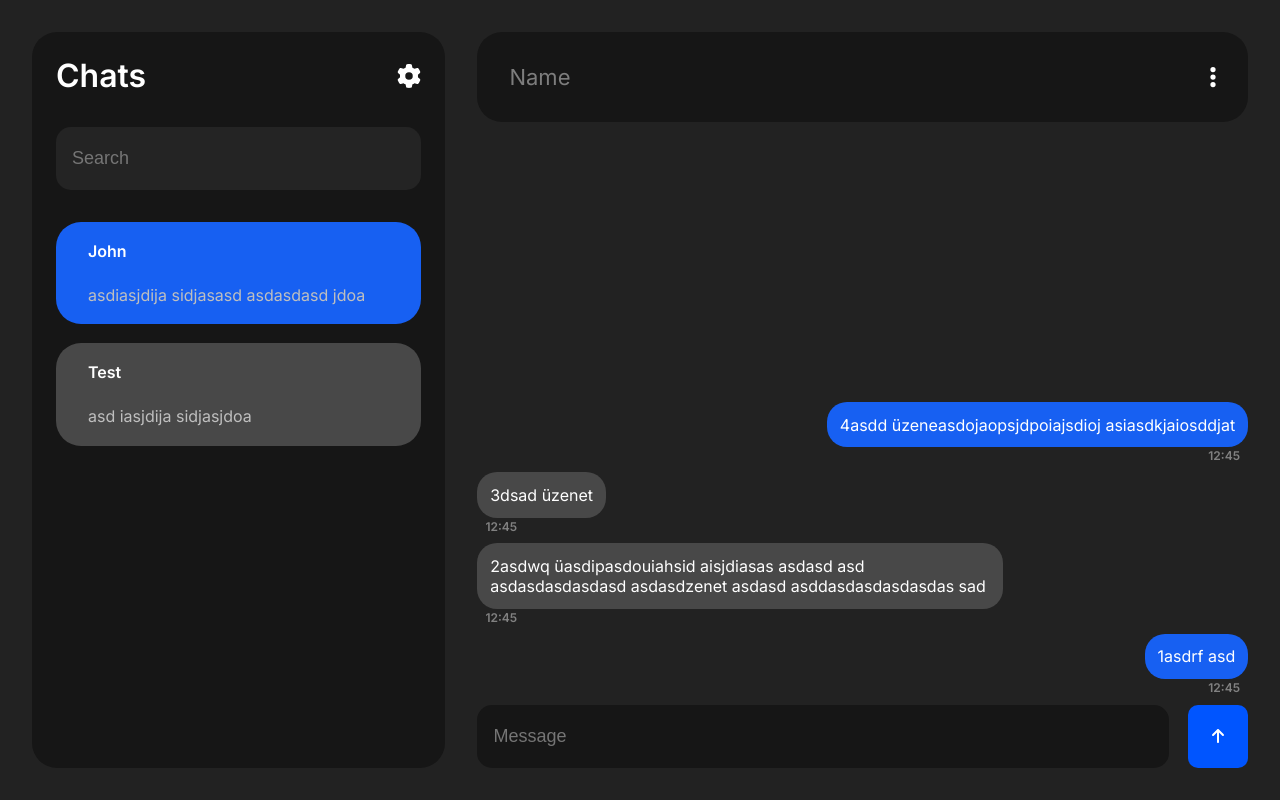
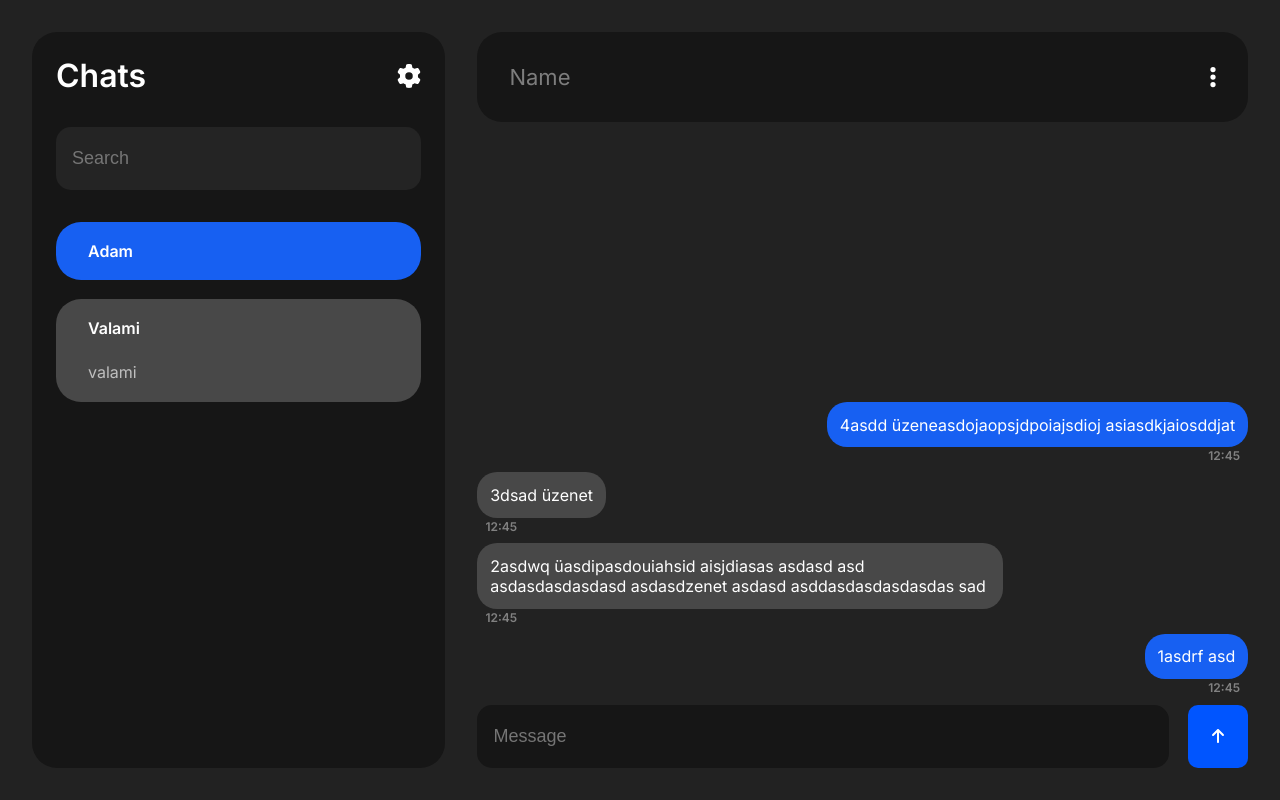
Before and after one commit to eperdavid/react-real-time-chat, a React (Create React App) app in the folder client/: page / in a window 1280 px wide. Built offline with nearby package versions, Linux system fonts and the light colour scheme.

Commit message:
search/selectUser

```diff
--- a/client/src/components/button/button.js
+++ b/client/src/components/button/button.js
@@ -1,7 +1,7 @@
 import styles from './button.module.css';
 
 const Button = (props) => (
-    <button className={styles.button}>{props.children}</button>
+    <button className={styles.button} onClick={props.clicked}>{props.children}</button>
 )
 
 export default Button;
--- a/client/src/components/card/card.js
+++ b/client/src/components/card/card.js
@@ -10,7 +10,7 @@ const Card = (props) => {
     }
 
     return(
-        <div className={classes}>
+        <div className={classes} style={{gap: props.children ? "1.5rem" : "0rem"}} onClick={props.clicked}>
             <span className={styles.name}>{props.name}</span>
             <span className={styles.message}>{props.children}</span>
         </div>
--- a/client/src/components/card/card.module.css
+++ b/client/src/components/card/card.module.css
@@ -3,7 +3,6 @@
     padding: 1.2rem 2rem;
     display: flex;
     flex-direction: column;
-    gap: 1.5rem;
     border-radius: 25px;
     box-sizing: border-box;
     cursor: pointer;
--- a/client/src/components/input/input.js
+++ b/client/src/components/input/input.js
@@ -3,7 +3,7 @@ import styles from './input.module.css';
 const Input = (props) => {
 
     return (
-            <input className={styles.input} placeholder={props.placeholder} />
+            <input className={styles.input} placeholder={props.placeholder} onFocus={props.onFocus} onBlur={props.onBlur} onChange={props.changed}/>
     );
 }
 
--- a/client/src/pages/chat/ChatPage.js
+++ b/client/src/pages/chat/ChatPage.js
@@ -1,4 +1,4 @@
-import React, { useState } from 'react';
+import React, { useState, useEffect } from 'react';
 import styles from './ChatPage.module.css';
 
 import { FontAwesomeIcon } from '@fortawesome/react-fontawesome';
@@ -11,24 +11,95 @@ import Card from '../../components/card/card';
 
 const ChatPage = () => {
 
-    const [selectedUser, setSelectedUser] = useState();
+    const [users, setUsers] = useState([
+        {username: "Zoli"},
+        {username: "Pista"},
+        {username: "Jani"}
+    ]);
 
+    const [filteredUsers, setFilteredUsers] = useState(users);
+
+    useEffect(() => {
+        setFilteredUsers(users);
+    }, [users]);
+
+    const [chats, setChats] = useState([
+        {username: "Adam", messages: [], roomID: 5},
+        {username: "Valami", messages: [{message: "Szia", time: "22:15"}, {message:"valami", time: "11:08"}], roomID: 1}
+    ]);
+
+    const [selectedUser, setSelectedUser] = useState({username: "Adam", messages: [], roomID: 5});
+    const [searchActive, setSearchActive] = useState(false);
+
+    let cards = "";
+
+    if(searchActive)
+    {
+        cards = filteredUsers.map((user, index) => (
+            <Card key={index} name={user.username} selected={false} clicked={() => selectUser(user.username)}></Card>
+        ))
+    }
+    else{
+        cards = chats.map((chat, index) => {
+
+            let select = false;
+            let text = "";
+            if(chat.messages.length > 0)
+            {
+                text = chat.messages[chat.messages.length-1].message;
+            }
+
+            if(selectedUser && selectedUser.username === chat.username)
+            {
+                select = true;
+            }
+
+            return <Card key={index} name={chat.username} selected={select} clicked={() => selectUser(chat.username)} >{text}</Card>
+        })
+    }
+
+    const userFilter = (event) => {
+        setFilteredUsers(users.filter(user => user.username.toLowerCase().includes(event.target.value.toLowerCase())));
+    }
+
+    const selectUser = (username) => {
+        const userChk = chats.some(user => user.username === username);
+
+        if(userChk)
+        {
+            const selectedUser = chats.find((chat) => chat.username === username);
+            setSelectedUser(selectedUser);
+        }
+        else{
+            const user = { username: username, messages: [], roomID: null };
+            const addToChat = [user, ...chats];
+            setChats(addToChat);
+            setSelectedUser(user);
+        }
+    }
+
+    useEffect(() => {
+        console.log(selectedUser);
+    }, [selectedUser])
+
+    const sendMessage = () => {
+        console.log(selectedUser);
+    }
 
     return (
         <div className={styles.wrapper} id={selectedUser ? styles.Chat : styles.Chats}>
-            <div className={styles.chats}>
+            <div className={styles.chats} style={{backgroundColor: searchActive ? '#2A2A2A' : '#161616'}}>
                 <div className={styles.chatsHeader}>
                     <h1>Chats</h1>
                     <FontAwesomeIcon className={styles.icon} icon={faGear}/>
                 </div>
 
                 <div>
-                    <Input placeholder="Search"/>
+                    <Input placeholder="Search" onFocus={() => {setSearchActive(true)}} onBlur={() => {setTimeout(() => {setSearchActive(false)},100)}} changed={userFilter} />
                 </div>
 
                 <div className={styles.cards}>
-                    <Card name="John" selected={true} >asdiasjdija sidjasasd asdasdasd jdoa</Card>
-                    <Card name="Test" selected={false} >asd iasjdija sidjasjdoa</Card>
+                    {cards}
                 </div>
             </div>
 
@@ -52,7 +123,7 @@ const ChatPage = () => {
 
                 <div className={styles.chatFooter}>
                     <Input placeholder="Message"/>
-                    <Button><FontAwesomeIcon icon={faArrowUp}/></Button>
+                    <Button clicked={sendMessage}><FontAwesomeIcon icon={faArrowUp}/></Button>
                 </div>
             </div>
         </div>
--- a/client/src/pages/chat/ChatPage.module.css
+++ b/client/src/pages/chat/ChatPage.module.css
@@ -10,9 +10,9 @@
 }
 
 .chats{
+    transition: .5s;
     box-sizing: border-box;
     flex: 1;
-    background-color: #161616;
     height: 100%;
     border-radius: 25px;
     padding: 1.5rem;
@@ -32,6 +32,20 @@
     font-weight: 600;
 }
 
+.chats input{
+    margin: 2rem 0;
+    background-color: #242424;
+    color: white;
+}
+
+.cards{
+    display: flex;
+    flex-direction: column;
+    gap: 1.2rem;
+    height: 100%;
+    overflow: auto;
+}
+
 .chatHeader .flex{
     display: flex;
     align-items: center;
@@ -44,20 +58,6 @@
 
 .icon{
     font-size: 24px;
-}
-
-.chats input{
-    margin: 2rem 0;
-    background-color: #242424;
-    color: white;
-}
-
-.cards{
-    display: flex;
-    flex-direction: column;
-    gap: 1.2rem;
-    height: 100%;
-    overflow: auto;
 }
 
 .chat{
```
